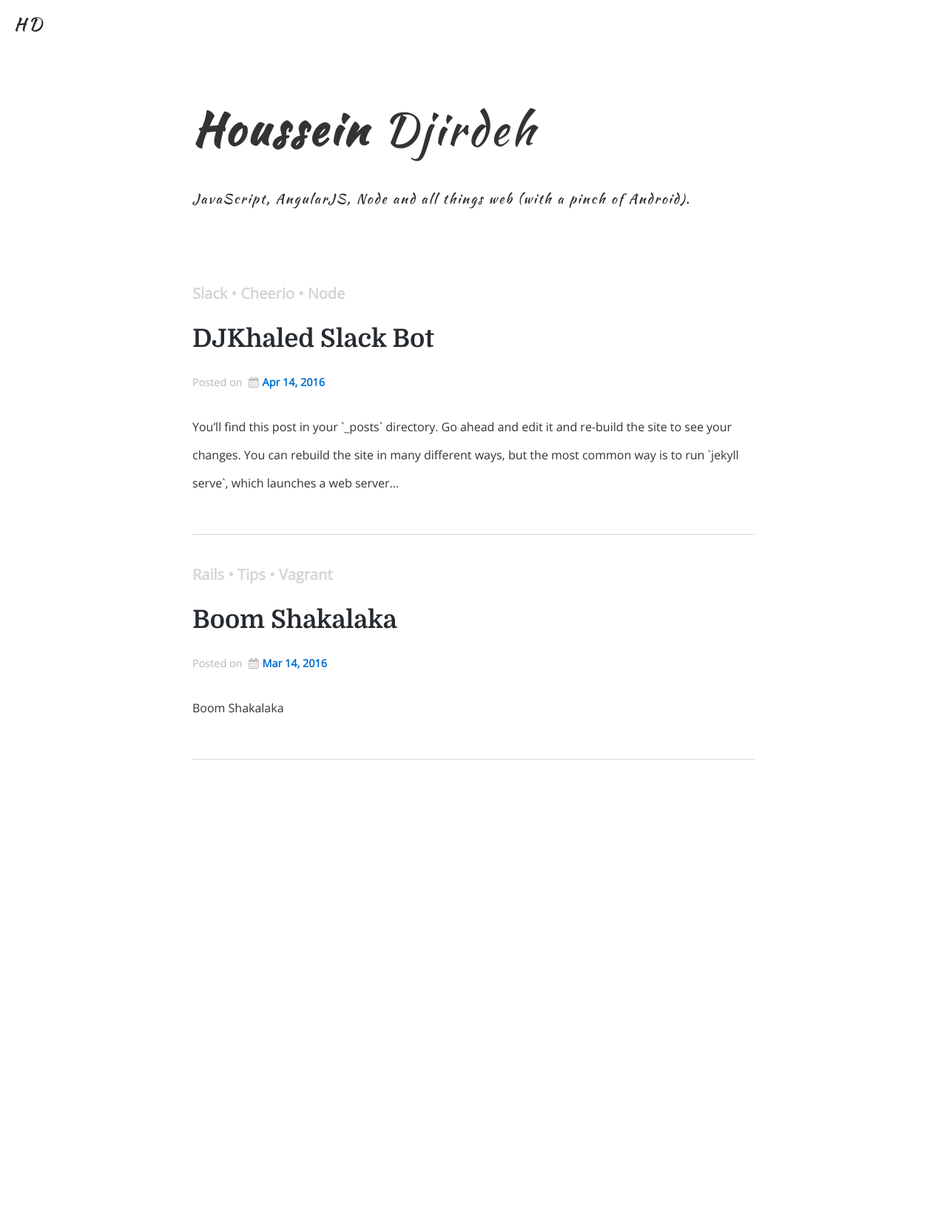
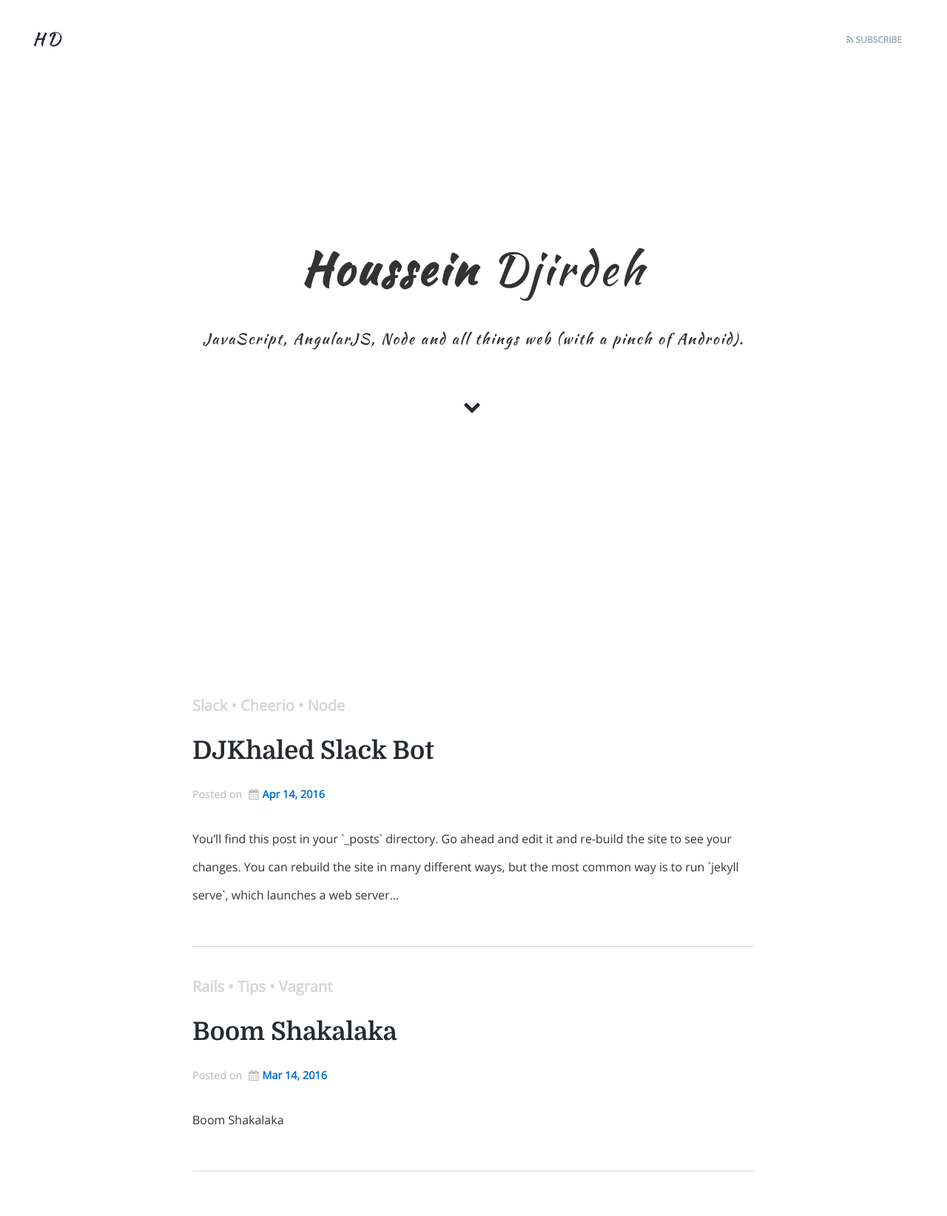
Before and after one commit to housseindjirdeh/hdjirdeh.github.io, a Jekyll site: the page built from index.html, in a window 1280 px wide. Shown: the whole page at 74% size. Built offline with Jekyll 4.4.1, drawn with Linux system fonts in a browser that asks for light colours; nearby versions of some CDN libraries; before the commit the page ends 1087 px from its top, so only the background shows below that.

Commit message:
Fixed homepage

```diff
--- a/_includes/header.html
+++ b/_includes/header.html
@@ -1,8 +1,17 @@
 <header class="site-header">
+  <nav class="post-nav clearfix">
+    <div class="title-header">
+      <a href="/me"><span data-hover="Houssein">HD</span></a>
+    </div>
+
+    <a class="subscribe-button" href="/feed.xml"><i class="fa fa-rss" aria-hidden="true"></i> Subscribe</a>
+  </nav>
+
   <div class="wrapper">
-
-  <div class="title-header">
-    <a href="/me"><span data-hover="Houssein">HD</span></a>
+    <div class="title">
+    <strong>Houssein</strong> Djirdeh
+    <p>JavaScript, AngularJS, Node and all things web (with a pinch of Android).</p>
+    <a href="/#posts" class="title-chevron"><i class="fa fa-chevron-down"></i></a>
   </div>
 
 <!--   <nav class="site-nav">
@@ -16,13 +25,23 @@
 
     <div class="trigger">
       <a class="page-link" href="https://github.com/hdjirdeh">Github</a>
-      {% for my_page in site.pages %}
-        {% if my_page.title %}
-        <a class="page-link" href="{{ my_page.url | prepend: site.baseurl }}">{{ my_page.title }}</a>
-        {% endif %}
-        {% endfor %}
+
+
+        <a class="page-link" href="/me/">About</a>
+
+
+
+
+
+
+
+        <a class="page-link" href="/posts/">Posts</a>
+
+
+
+
     </div> -->
-  </nav>
+
 
   </div>
 
--- a/_includes/post-header.html
+++ b/_includes/post-header.html
@@ -1,6 +1,6 @@
 <header class="post-nav-header">
     <nav class="post-nav clearfix">
-        <a class="back-button" href="/"><i class="fa fa-chevron-left" aria-hidden="true"></i> Home</a>
+        <a class="back-button" href="/#posts"><i class="fa fa-chevron-left" aria-hidden="true"></i> Home</a>
         <a class="subscribe-button" href="{{ "/feed.xml" | prepend: site.baseurl }}"><i class="fa fa-rss" aria-hidden="true"></i> Subscribe</a>
     </nav>
 </header>
--- a/_sass/_base.scss
+++ b/_sass/_base.scss
@@ -1,7 +1,14 @@
 /**
  * Reset some basic elements
  */
-body, h1, h2, h3, h4, h5, h6, blockquote, pre, hr,
+
+body, html {
+    margin: 0;
+    padding: 0;
+    height: 100%;
+}
+
+h1, h2, h3, h4, h5, h6, blockquote, pre, hr,
 dl, dd, ol, ul, figure {
     margin: 0;
     padding: 0;
--- a/_sass/_layout.scss
+++ b/_sass/_layout.scss
@@ -4,7 +4,7 @@
 
  */
 .site-header {
-    min-height: 70px;
+    min-height: 100%;
     // Positioning context for the mobile navigation icon
     position: relative;
 }
@@ -12,12 +12,13 @@
     font-family: "Kaushan Script", Serif;
     letter-spacing: 3px;
     float: left;
-    position: absolute;
-    top: 15px;
-    left: 15px;
     font-size: 24px;
     overflow: hidden;
     width: 120px;
+    z-index: 100;
+    box-sizing: border-box;
+    display: inline-block;
+    height: 38px;
 }
 
 .title-header a {
@@ -57,7 +58,7 @@
     transform: translateY(-100%);
 }
 
-.title {
+.alternate-title {
     font-family: "Kaushan Script", Serif;
     letter-spacing: 4px;
     float: left;
@@ -68,10 +69,35 @@
     padding-bottom: 70px;
 }
 
-.title p{
-    letter-spacing: 2px;
-    font-size: 18px;
+.title {
+    font-family: "Kaushan Script", Serif;
+    letter-spacing: 4px;
+    float: left;
+    font-size: 60px;
+    display: block;
+    width: 100%;
+    text-align: center;
+    position: absolute;
+    top: 50%;
+    left: 50%;
+    transform: translate(-50%, -50%);
+
+    p {
+        letter-spacing: 2px;
+        font-size: 20px;
+    }
+
+    .title-chevron {
+        font-size: 24px;
+        position: relative;
+
+        &:hover {
+            top: 2px;
+            border: none;
+        }
+    }
 }
+
 
 .site-nav {
     float: right;
--- a/about.html
+++ b/about.html
@@ -6,7 +6,7 @@ permalink: /me/
 
 <div class="home">
 
-<div class="title">
+<div class="alternate-title">
   About<strong> Me</strong>
   <img src="{{ site.url }}/public/me.jpg" class="author-image" alt="me">
 </div>
--- a/index.html
+++ b/index.html
@@ -3,11 +3,6 @@ layout: default
 ---
 
 <div class="home">
-
-  <div class="title">
-    <strong>Houssein</strong> Djirdeh
-    <p>JavaScript, AngularJS, Node and all things web (with a pinch of Android).</p>
-  </div>
 
 <!--   <section>
     <p>Weightlifter, consultant, gamer, and developer… in no particular order. <i class="fa fa-smile-o" aria-hidden="true"></i></p>
@@ -22,7 +17,7 @@ layout: default
     </p>
   </section> -->
 
-  <ul class="post-list">
+  <ul class="post-list" id="posts">
     {% for post in site.posts %}
       <li>
         <h1>
```
